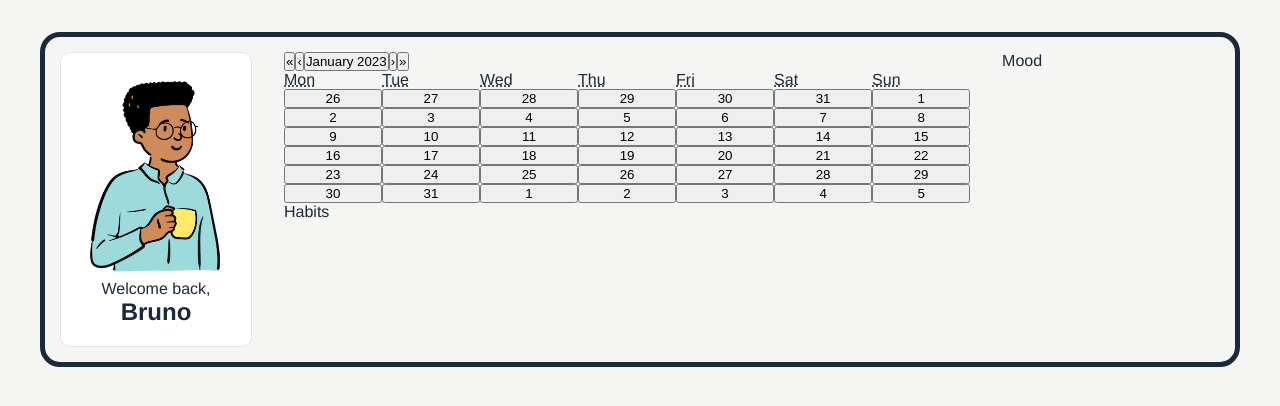
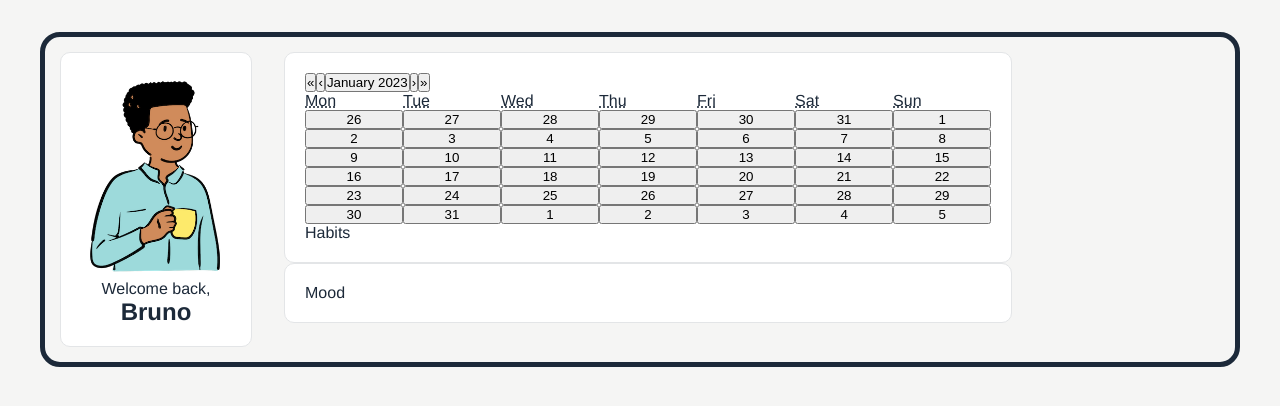
Before and after one commit to brunoleo223/habit-tracker, a React (Vite) app: page / in a window 1280 px wide. Shown: the top 406 px of the page. Built offline with nearby package versions, Linux system fonts and the light colour scheme.

Commit message:
BoxContainer component

```diff
--- a/src/components/Board/Board.tsx
+++ b/src/components/Board/Board.tsx
@@ -1,4 +1,5 @@
 import { Calendar } from "react-calendar";
+import BoxContainer from "../BoxContainer/BoxContainer";
 import Profile from "../Profile/Profile";
 import { BoardContainer } from "./Board.style";
 
@@ -10,15 +11,21 @@ export default function Board() {
 
   return (
     <BoardContainer>
-        <Profile />
+        <BoxContainer>
+            <Profile />
+        </BoxContainer>
+
         <div>
-            <Calendar onChange={teste} />
-            <p>Habits</p>
+            <BoxContainer>
+                <Calendar onChange={teste} />
+                <p>Habits</p>
+            </BoxContainer>
+
+            <BoxContainer>
+                <p>Mood</p>
+            </BoxContainer>
         </div>
 
-        <div>
-            <p>Mood</p>
-        </div>
     </BoardContainer>
   )
 }
--- /dev/null
+++ b/src/components/BoxContainer/BoxContainer.style.ts
@@ -0,0 +1,8 @@
+import styled from "styled-components";
+
+export const Box = styled.div`
+    background-color: #fff;
+    padding: 20px;
+    border: .5px solid ${({ theme }) => theme.secondary};
+    border-radius: 10px;
+`;
--- /dev/null
+++ b/src/components/BoxContainer/BoxContainer.tsx
@@ -0,0 +1,13 @@
+import { Box } from "./BoxContainer.style";
+
+type BoxContainerProps = {
+    children: JSX.Element | JSX.Element[],
+  };
+
+export default function BoxContainer( { children }: BoxContainerProps ) {
+  return (
+    <Box>
+        {children}
+    </Box>
+  )
+}
--- a/src/components/Profile/Profile.style.ts
+++ b/src/components/Profile/Profile.style.ts
@@ -3,10 +3,6 @@ import styled from "styled-components";
 export const ProfileContainer = styled.div`
     display: flex;
     flex-direction: column;
-    background-color: #fff;
-    padding: 20px;
-    border: .5px solid ${({ theme }) => theme.secondary};
-    border-radius: 10px;
     text-align: center;
 
     img{
```
